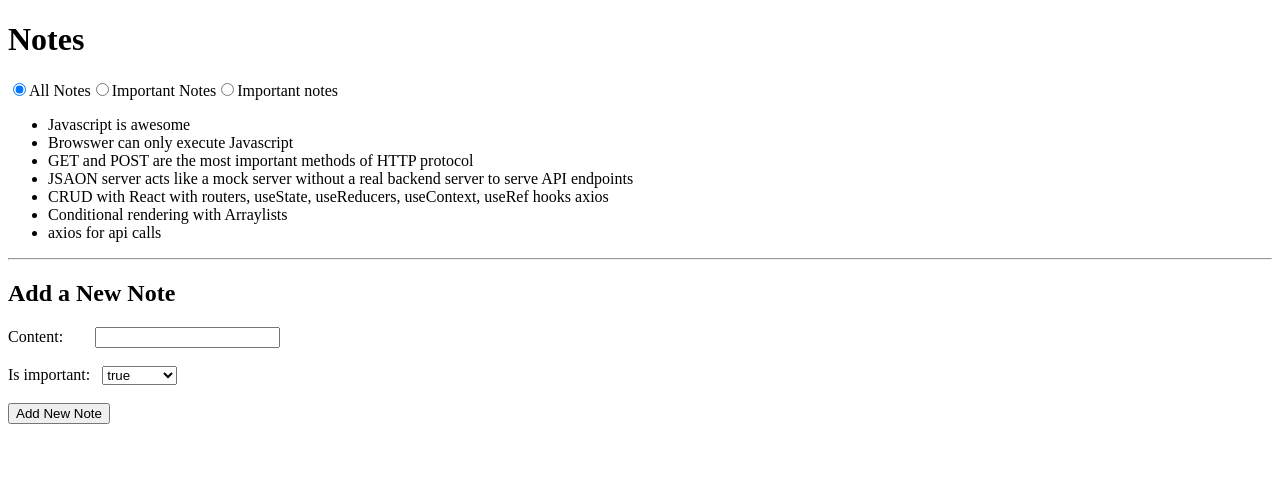
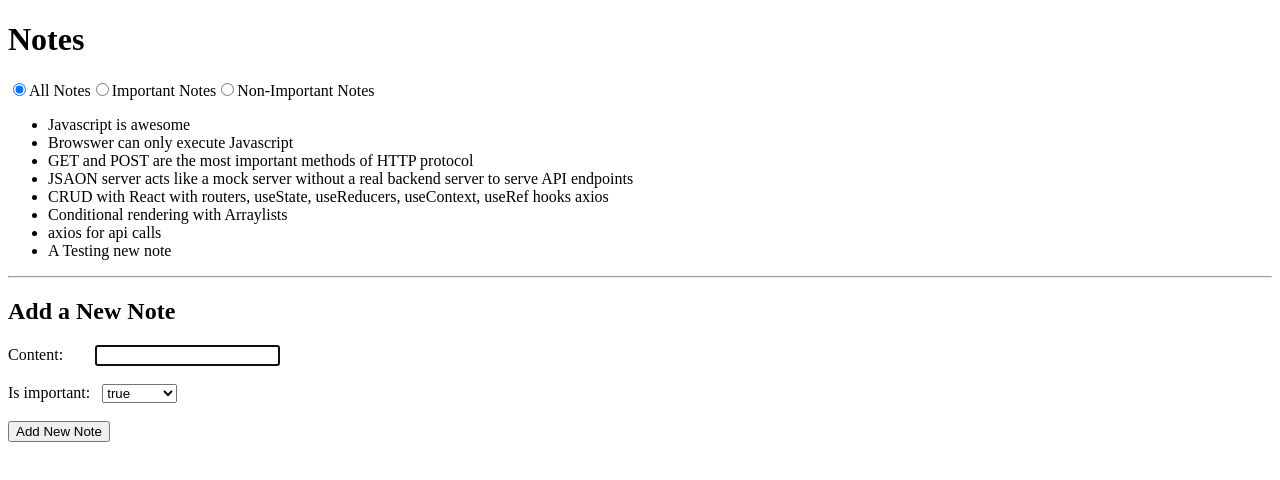
Before and after one commit to PraveenD-0/React, a React (Vite) app: page / in a window 1280 px wide. Shown: the top 480 px of the page. Built offline with nearby package versions, Linux system fonts and the light colour scheme; data requests are answered from the project's data file.

Commit message:
Components moved to its own files

```diff
--- a/db.json
+++ b/db.json
@@ -34,6 +34,11 @@
       "id": 7,
       "content": "axios for api calls",
       "important": false
+    },
+    {
+      "id": 8,
+      "content": "A Testing new note",
+      "important": true
     }
   ]
 }
--- a/src/App.jsx
+++ b/src/App.jsx
@@ -1,5 +1,8 @@
 import React, { useEffect, useRef, useState } from 'react';
 import axios from 'axios';
+import Dashboard from './components/Dashboard';
+import ReadNotes from './components/ReadNotes';
+import CreateNote from './components/CreateNote';
 
 
 function App() {
@@ -18,6 +21,9 @@ function App() {
       console.log('Failed to fetch notes:', error);
     }
   }
+  useEffect(() => {
+    newNoteContentRef.current.focus();
+  }, []);
 
   useEffect(() => {
     fetchNotes();
@@ -28,7 +34,7 @@ function App() {
     let noteObject = {
       id: notes.length + 1,
       content: newNoteContent,
-      important: newNoteImportant == 'true',
+      important: newNoteImportant === 'true',
     }
 
     // setNotes(notes.concat(noteObject));
@@ -50,81 +56,20 @@ function App() {
     setShowStatus(event.target.value);
   }
 
-  const filterNotes =(notes, showStatus) => {
-    switch (showStatus){
-      case 'all':
-        return notes;
-      case 'imp':
-        return notes.filter(note => note.important == true)
-    }
-  }
-  const notesFiltered = filterNotes(notes, showStatus);
-
   return (
     <div>
-      <h1>Notes</h1>
-      <label>
-        <input
-          type='radio'
-          name='filter'
-          value='all'
-          onChange={handleStatusChange}
-          checked={showStatus === 'all'}
-        />
-        All Notes
-      </label>
-      <label>
-        <input
-          type='radio'
-          name='filter'
-          value='imp'
-          onChange={handleStatusChange}
-        />
-        Important Notes
-      </label><label>
-        <input
-          type='radio'
-          name='filter'
-          value='nonimp'
-          onChange={handleStatusChange}
-        />
-        Important notes
-      </label>
-
-      <ul>
-        {
-          notes.map(note =>
-            <li key={note.id}>{ note.content }</li>
-          )
-        }
-      </ul>
+      <ReadNotes showStatus={ showStatus }
+        handleStatusChange={ handleStatusChange }
+        notes={ notes }
+      />
       <hr></hr>
-      <h2>Add a New Note</h2>
-      <form onSubmit={addNote}>
-        <label>
-          Content: &nbsp;&nbsp;&nbsp;&nbsp;&nbsp;&nbsp;&nbsp;
-          <input
-            type='text'
-            ref={newNoteContentRef}
-            value={newNoteContent}
-            onChange={e => setNewNoteContent(e.target.value)}
-          />
-        </label>
-        <br /><br />
-        <label>
-          Is important: &nbsp;&nbsp;
-          <select
-            onChange={e => setNewNoteImportant(e.target.value)}
-            value={newNoteImportant}
-          >
-            <option disabled>--select--</option>
-            <option>true</option>
-            <option>false</option>
-          </select>
-        </label>
-        <br /><br />
-        <button type='submit'>Add New Note</button>
-      </form>
+      <CreateNote addNote={addNote}
+        newNoteContent={newNoteContent}
+        newNoteImportant={newNoteImportant}
+        newNoteContentRef= {newNoteContentRef}
+        setNewNoteContent={setNewNoteContent}
+        setNewNoteImportant={setNewNoteImportant}
+      />
     </div>
   )
 }
--- /dev/null
+++ b/src/components/CreateNote.jsx
@@ -0,0 +1,36 @@
+import React from 'react';
+
+function CreateNote({newNoteContent, newNoteContentRef,newNoteImportant,addNote, setNewNoteContent, setNewNoteImportant}) {
+  return (
+    <div>
+      <h2>Add a New Note</h2>
+      <form onSubmit={addNote}>
+        <label>
+          Content: &nbsp;&nbsp;&nbsp;&nbsp;&nbsp;&nbsp;&nbsp;
+          <input
+            type='text'
+            ref={newNoteContentRef}
+            value={newNoteContent}
+            onChange={e => setNewNoteContent(e.target.value)}
+          />
+        </label>
+        <br /><br />
+        <label>
+          Is important: &nbsp;&nbsp;
+          <select
+            onChange={e => setNewNoteImportant(e.target.value)}
+            value={newNoteImportant}
+          >
+            <option disabled>--select--</option>
+            <option>true</option>
+            <option>false</option>
+          </select>
+        </label>
+        <br /><br />
+        <button type='submit'>Add New Note</button>
+      </form>
+    </div>
+  )
+}
+
+export default CreateNote;
--- /dev/null
+++ b/src/components/Dashboard.jsx
@@ -0,0 +1,11 @@
+import React from 'react'
+
+function Dashboard() {
+  return (
+    <div>
+      <h1>Notes Application</h1>
+    </div>
+  )
+}
+
+export default Dashboard;
--- /dev/null
+++ b/src/components/ReadNotes.jsx
@@ -0,0 +1,63 @@
+import React from 'react'
+
+function ReadNotes({ showStatus, handleStatusChange, notes}) {
+
+    const filterNotes =(notes, showStatus) => {
+        switch (showStatus){
+          case 'all':
+            return notes;
+          case 'imp':
+            return notes.filter(note => note.important === true);
+          case 'nonimp':
+            return notes.filter(note => note.important === false);
+        }
+      }
+      const notesFiltered = filterNotes(notes, showStatus);
+
+  return (
+    <div>
+       <h1>Notes</h1>
+
+<label>
+<input
+    type='radio'
+    name='filter'
+    value='all'
+    onChange={handleStatusChange}
+    checked={showStatus === 'all'}
+  />
+  All Notes
+</label>
+
+<label>
+  <input
+    type='radio'
+    name='filter'
+    value='imp'
+    onChange={handleStatusChange}
+  />
+  Important Notes
+</label>
+
+<label>
+  <input
+    type='radio'
+    name='filter'
+    value='nonimp'
+    onChange={handleStatusChange}
+  />
+  Non-Important Notes
+</label>
+
+<ul>
+  {
+    notesFiltered.map(note =>
+      <li key={note.id}>{ note.content }</li>
+    )
+  }
+</ul>
+    </div>
+)
+}
+
+export default ReadNotes;
```
